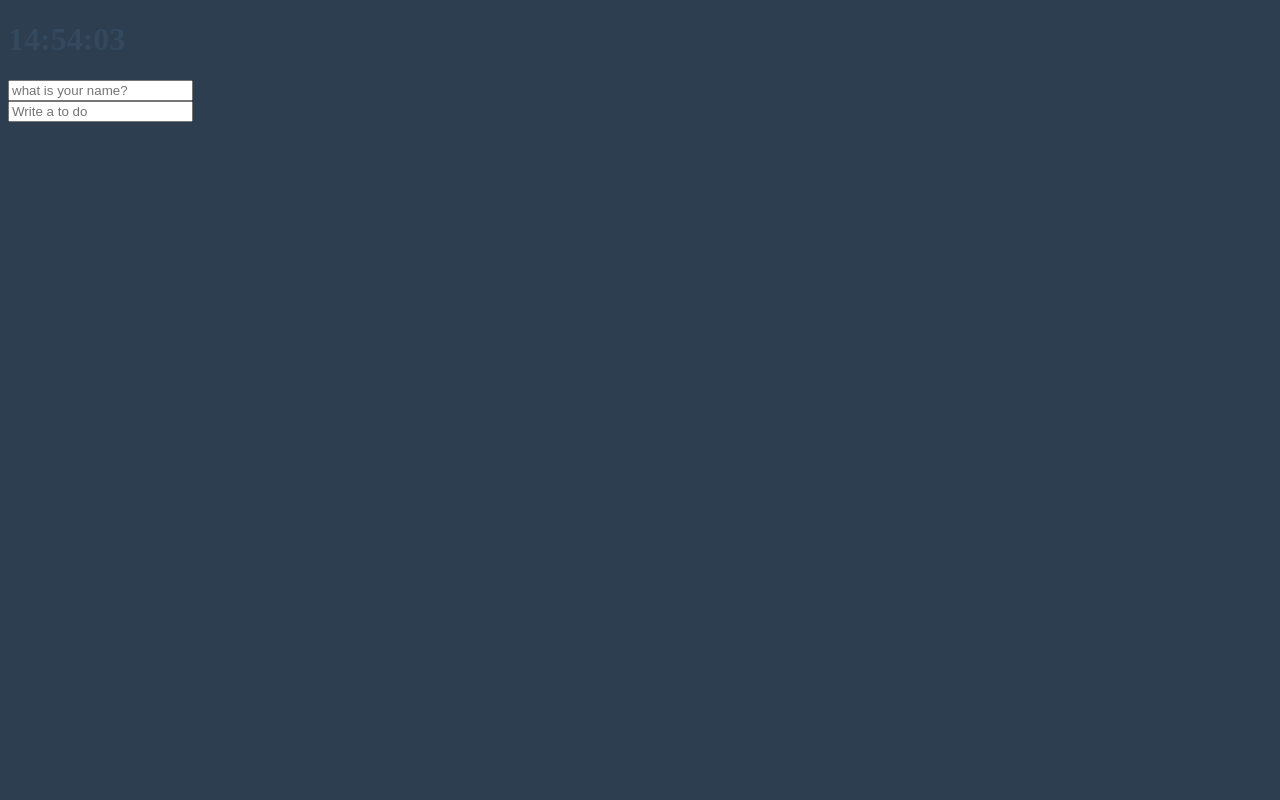
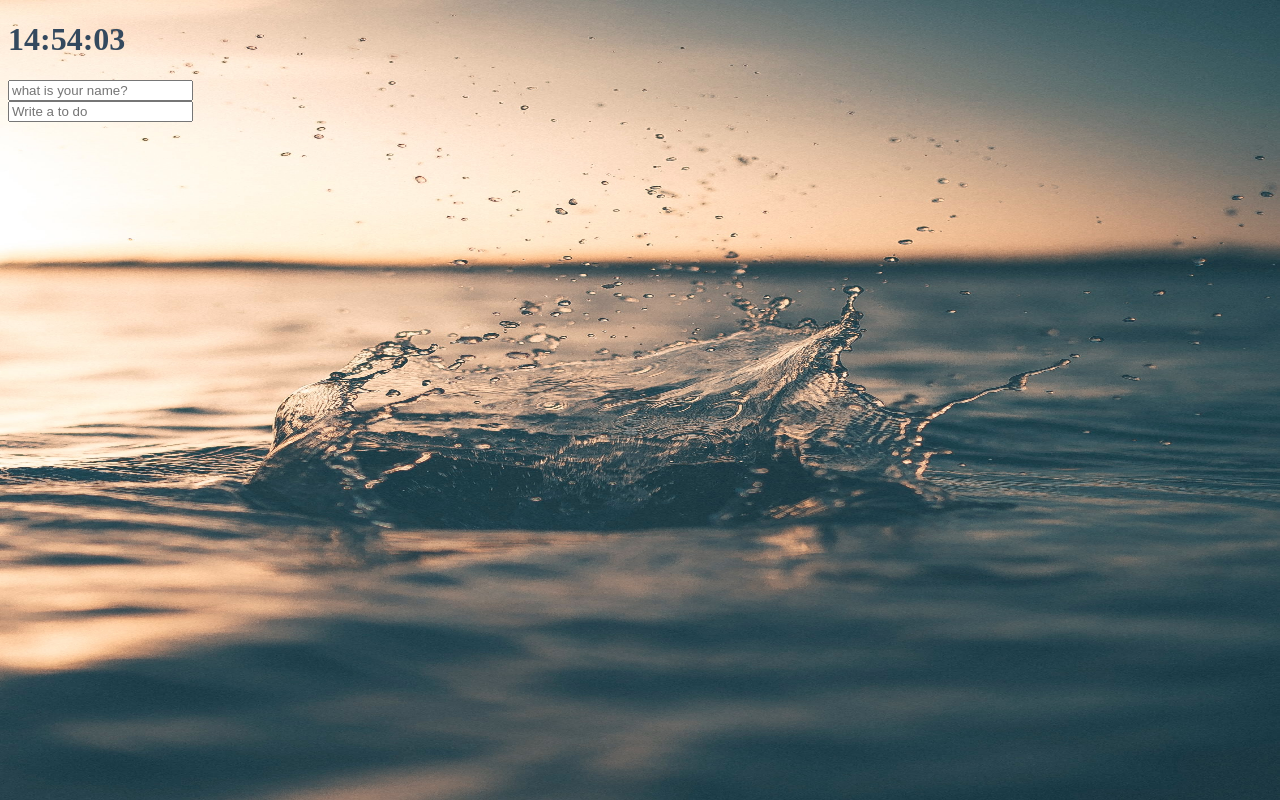
Before and after one commit to aaron-93/JS, a plain HTML site: page index.html in a window 1280 px wide. Drawn offline with Linux system fonts and the light colour scheme.

Commit message:
script scr="bg.js"

```diff
--- a/index.html
+++ b/index.html
@@ -20,5 +20,6 @@
     <script src="clock.js"></script>
     <script src="greeting.js"></script>
     <script src="todo.js"></script>
+    <script src="bg.js"></script>
   </body>
 </html>
```
